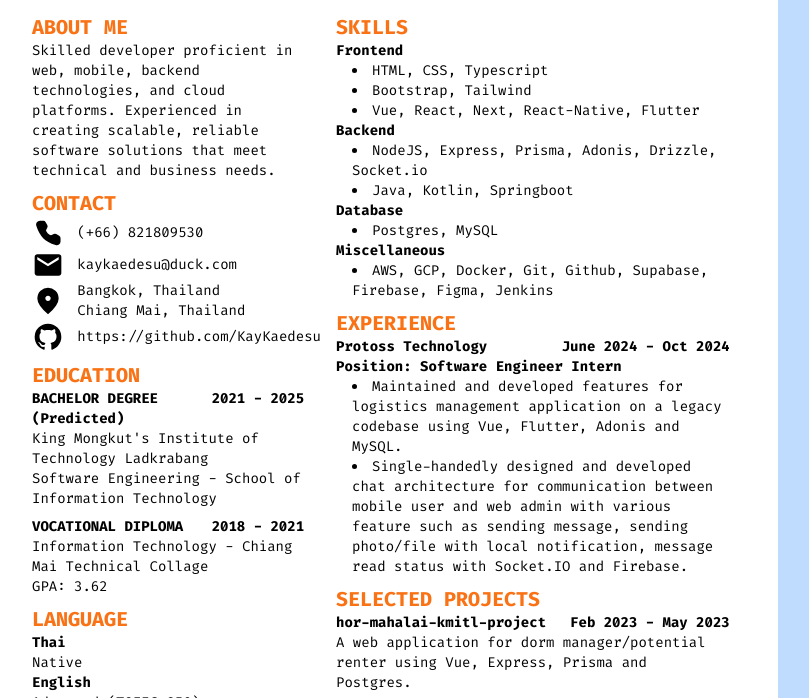
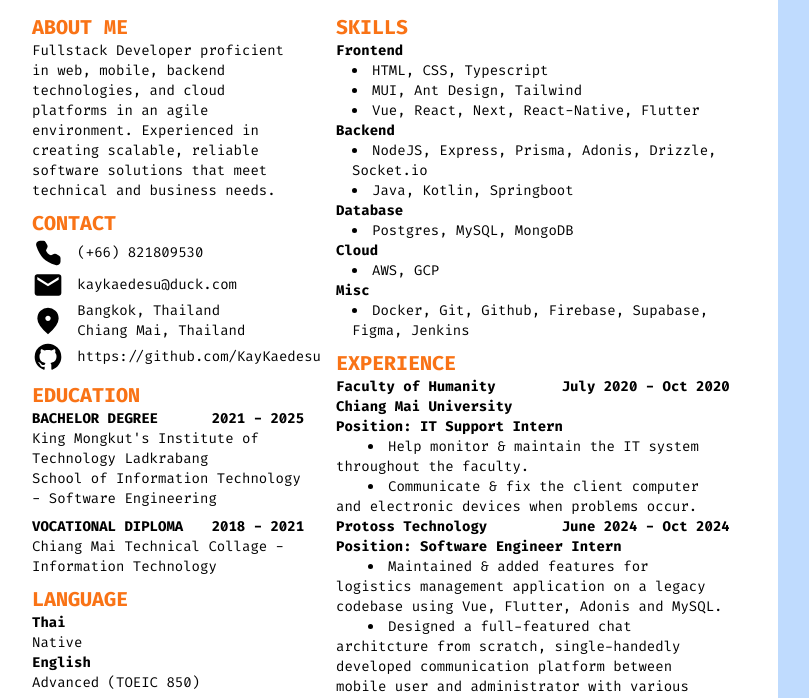
Before and after one commit to KayKaedesu/supersimpleresume, a website: page index.html in a window 1280 px wide. Shown: the part 119-817 px from the top of the page, without its empty margins (16-825 px from the left). Drawn offline with nearby package versions, Linux system fonts and the light colour scheme.

Commit message:
adjust description and styling

```diff
--- a/index.html
+++ b/index.html
@@ -3,10 +3,7 @@
   <head>
     <link rel="preconnect" href="https://fonts.googleapis.com" />
     <link rel="preconnect" href="https://fonts.gstatic.com" crossorigin />
-    <link
-      href="https://fonts.googleapis.com/css2?family=Fira+Code:wght@300..700&family=Nunito+Sans:ital,opsz,wght@0,6..12,200..1000;1,6..12,200..1000&display=swap"
-      rel="stylesheet"
-    />
+    <link href="https://fonts.googleapis.com/css2?family=Fira+Code:wght@300..700&family=Nunito+Sans:ital,opsz,wght@0,6..12,200..1000;1,6..12,200..1000&display=swap" rel="stylesheet" />
     <meta charset="UTF-8" />
     <meta name="viewport" content="width=device-width, initial-scale=1.0" />
     <script src="https://cdn.tailwindcss.com"></script>
@@ -39,73 +36,30 @@
             <h3 class="text-xl font-bold text-kmitl">ABOUT ME</h3>
             <!-- <div class="w-full h-[0.1in] bg-kmitl mb-2"></div> -->
             <div>
-              <p>
-                Skilled developer proficient in web, mobile, backend technologies, and cloud
-                platforms. Experienced in creating scalable, reliable software solutions that meet
-                technical and business needs.
-              </p>
+              <p>Fullstack Developer proficient in web, mobile, backend technologies, and cloud platforms in an agile environment. Experienced in creating scalable, reliable software solutions that meet technical and business needs.</p>
             </div>
           </section>
           <section>
             <h3 class="text-xl font-bold text-kmitl">CONTACT</h3>
             <!-- <div class="w-full h-[0.1in] bg-kmitl mb-2"></div> -->
             <div class="grid grid-cols-12 justify-items-start place-items-start items-center">
-              <svg
-                class="col-span-2"
-                xmlns="http://www.w3.org/2000/svg"
-                width="32"
-                height="32"
-                viewBox="0 0 48 48"
-              >
-                <path
-                  fill="currentColor"
-                  stroke="currentColor"
-                  stroke-linejoin="round"
-                  stroke-width="4"
-                  d="M16.996 7.686a2 2 0 0 1 1.749 1.03l2.446 4.406a2 2 0 0 1 .04 1.865l-2.356 4.714s.683 3.511 3.541 6.37c2.859 2.858 6.358 3.53 6.358 3.53l4.713-2.357a2 2 0 0 1 1.866.04l4.42 2.458A2 2 0 0 1 40.8 31.49v5.073c0 2.584-2.4 4.45-4.848 3.624c-5.028-1.697-12.833-4.927-17.78-9.874c-4.946-4.947-8.177-12.751-9.873-17.78c-.826-2.447 1.04-4.847 3.624-4.847z"
-                />
+              <svg class="col-span-2" xmlns="http://www.w3.org/2000/svg" width="32" height="32" viewBox="0 0 48 48">
+                <path fill="currentColor" stroke="currentColor" stroke-linejoin="round" stroke-width="4" d="M16.996 7.686a2 2 0 0 1 1.749 1.03l2.446 4.406a2 2 0 0 1 .04 1.865l-2.356 4.714s.683 3.511 3.541 6.37c2.859 2.858 6.358 3.53 6.358 3.53l4.713-2.357a2 2 0 0 1 1.866.04l4.42 2.458A2 2 0 0 1 40.8 31.49v5.073c0 2.584-2.4 4.45-4.848 3.624c-5.028-1.697-12.833-4.927-17.78-9.874c-4.946-4.947-8.177-12.751-9.873-17.78c-.826-2.447 1.04-4.847 3.624-4.847z" />
               </svg>
               <p class="col-span-10">(+66) 821809530</p>
-              <svg
-                class="col-span-2"
-                xmlns="http://www.w3.org/2000/svg"
-                width="32"
-                height="32"
-                viewBox="0 0 24 24"
-              >
-                <path
-                  fill="currentColor"
-                  d="M4 20q-.825 0-1.412-.587T2 18V6q0-.825.588-1.412T4 4h16q.825 0 1.413.588T22 6v12q0 .825-.587 1.413T20 20zm8-7l8-5V6l-8 5l-8-5v2z"
-                />
+              <svg class="col-span-2" xmlns="http://www.w3.org/2000/svg" width="32" height="32" viewBox="0 0 24 24">
+                <path fill="currentColor" d="M4 20q-.825 0-1.412-.587T2 18V6q0-.825.588-1.412T4 4h16q.825 0 1.413.588T22 6v12q0 .825-.587 1.413T20 20zm8-7l8-5V6l-8 5l-8-5v2z" />
               </svg>
               <p class="col-span-10">kaykaedesu@duck.com</p>
-              <svg
-                xmlns="http://www.w3.org/2000/svg"
-                width="32"
-                height="32"
-                viewBox="0 0 24 24"
-                class="col-span-2"
-              >
-                <path
-                  fill="currentColor"
-                  d="M12 12q.825 0 1.413-.587T14 10q0-.825-.587-1.412T12 8q-.825 0-1.412.588T10 10q0 .825.588 1.413T12 12m0 10q-4.025-3.425-6.012-6.362T4 10.2q0-3.75 2.413-5.975T12 2q3.175 0 5.588 2.225T20 10.2q0 2.5-1.987 5.438T12 22"
-                />
+              <svg xmlns="http://www.w3.org/2000/svg" width="32" height="32" viewBox="0 0 24 24" class="col-span-2">
+                <path fill="currentColor" d="M12 12q.825 0 1.413-.587T14 10q0-.825-.587-1.412T12 8q-.825 0-1.412.588T10 10q0 .825.588 1.413T12 12m0 10q-4.025-3.425-6.012-6.362T4 10.2q0-3.75 2.413-5.975T12 2q3.175 0 5.588 2.225T20 10.2q0 2.5-1.987 5.438T12 22" />
               </svg>
               <div class="col-span-10">
                 <p>Bangkok, Thailand</p>
                 <p>Chiang Mai, Thailand</p>
               </div>
-              <svg
-                class="col-span-2"
-                xmlns="http://www.w3.org/2000/svg"
-                width="32"
-                height="32"
-                viewBox="0 0 24 24"
-              >
-                <path
-                  fill="currentColor"
-                  d="M12 2A10 10 0 0 0 2 12c0 4.42 2.87 8.17 6.84 9.5c.5.08.66-.23.66-.5v-1.69c-2.77.6-3.36-1.34-3.36-1.34c-.46-1.16-1.11-1.47-1.11-1.47c-.91-.62.07-.6.07-.6c1 .07 1.53 1.03 1.53 1.03c.87 1.52 2.34 1.07 2.91.83c.09-.65.35-1.09.63-1.34c-2.22-.25-4.55-1.11-4.55-4.92c0-1.11.38-2 1.03-2.71c-.1-.25-.45-1.29.1-2.64c0 0 .84-.27 2.75 1.02c.79-.22 1.65-.33 2.5-.33c.85 0 1.71.11 2.5.33c1.91-1.29 2.75-1.02 2.75-1.02c.55 1.35.2 2.39.1 2.64c.65.71 1.03 1.6 1.03 2.71c0 3.82-2.34 4.66-4.57 4.91c.36.31.69.92.69 1.85V21c0 .27.16.59.67.5C19.14 20.16 22 16.42 22 12A10 10 0 0 0 12 2"
-                />
+              <svg class="col-span-2" xmlns="http://www.w3.org/2000/svg" width="32" height="32" viewBox="0 0 24 24">
+                <path fill="currentColor" d="M12 2A10 10 0 0 0 2 12c0 4.42 2.87 8.17 6.84 9.5c.5.08.66-.23.66-.5v-1.69c-2.77.6-3.36-1.34-3.36-1.34c-.46-1.16-1.11-1.47-1.11-1.47c-.91-.62.07-.6.07-.6c1 .07 1.53 1.03 1.53 1.03c.87 1.52 2.34 1.07 2.91.83c.09-.65.35-1.09.63-1.34c-2.22-.25-4.55-1.11-4.55-4.92c0-1.11.38-2 1.03-2.71c-.1-.25-.45-1.29.1-2.64c0 0 .84-.27 2.75 1.02c.79-.22 1.65-.33 2.5-.33c.85 0 1.71.11 2.5.33c1.91-1.29 2.75-1.02 2.75-1.02c.55 1.35.2 2.39.1 2.64c.65.71 1.03 1.6 1.03 2.71c0 3.82-2.34 4.66-4.57 4.91c.36.31.69.92.69 1.85V21c0 .27.16.59.67.5C19.14 20.16 22 16.42 22 12A10 10 0 0 0 12 2" />
               </svg>
               <p class="col-span-10">https://github.com/KayKaedesu</p>
             </div>
@@ -118,16 +72,16 @@
                 <h4 class="font-bold">BACHELOR DEGREE</h4>
                 <h4 class="font-bold">2021 - 2025</h4>
               </div>
-              <h4 class="font-bold">(Predicted)</h4>
+              <!-- <h4 class="font-bold">(Predicted March 2025)</h4> -->
               <p>King Mongkut's Institute of Technology Ladkrabang</p>
-              <p>Software Engineering - School of Information Technology</p>
+              <p>School of Information Technology - Software Engineering</p>
               <div class="mb-2"></div>
               <div class="flex justify-between">
                 <h4 class="font-bold">VOCATIONAL DIPLOMA</h4>
                 <h4 class="font-bold">2018 - 2021</h4>
               </div>
-              <p>Information Technology - Chiang Mai Technical Collage</p>
-              <p>GPA: 3.62</p>
+              <p>Chiang Mai Technical Collage - Information Technology</p>
+              <!-- <p>GPA: 3.62</p> -->
             </div>
           </section>
           <section>
@@ -146,7 +100,7 @@
             <h4 class="font-bold">Frontend</h4>
             <ul class="ml-4 list-disc list-inside">
               <li>HTML, CSS, Typescript</li>
-              <li>Bootstrap, Tailwind</li>
+              <li>MUI, Ant Design, Tailwind</li>
               <li>Vue, React, Next, React-Native, Flutter</li>
             </ul>
             <h4 class="font-bold">Backend</h4>
@@ -156,31 +110,40 @@
             </ul>
             <h4 class="font-bold">Database</h4>
             <ul class="ml-4 list-disc list-inside">
-              <li>Postgres, MySQL</li>
+              <li>Postgres, MySQL, MongoDB</li>
             </ul>
-            <h4 class="font-bold">Miscellaneous</h4>
+            <h4 class="font-bold">Cloud</h4>
             <ul class="ml-4 list-disc list-inside">
-              <li>AWS, GCP, Docker, Git, Github, Supabase, Firebase, Figma, Jenkins</li>
+              <li>AWS, GCP</li>
+            </ul>
+            <h4 class="font-bold">Misc</h4>
+            <ul class="ml-4 list-disc list-inside">
+              <li>Docker, Git, Github, Firebase, Supabase, Figma, Jenkins</li>
             </ul>
           </section>
           <section>
             <h3 class="text-xl font-bold text-kmitl">EXPERIENCE</h3>
             <!-- <div class="w-full h-[0.1in] bg-kmitl mb-2"></div> -->
             <div class="font-bold flex justify-between">
+              <div>
+                <h4>Faculty of Humanity</h4>
+                <h4>Chiang Mai University</h4>
+              </div>
+              <h4>July 2020 - Oct 2020</h4>
+            </div>
+            <p class="font-bold">Position: IT Support Intern</p>
+            <ul class="list-disc list-inside">
+              <li class="indent-8">Help monitor & maintain the IT system throughout the faculty.</li>
+              <li class="indent-8">Communicate & fix the client computer and electronic devices when problems occur.</li>
+            </ul>
+            <div class="font-bold flex justify-between">
               <h4>Protoss Technology</h4>
               <h4>June 2024 - Oct 2024</h4>
             </div>
             <p class="font-bold">Position: Software Engineer Intern</p>
-            <ul class="ml-4 list-disc list-inside">
-              <li>
-                Maintained and developed features for logistics management application on a legacy
-                codebase using Vue, Flutter, Adonis and MySQL.
-              </li>
-              <li>
-                Single-handedly designed and developed chat architecture for communication between
-                mobile user and web admin with various feature such as sending message, sending
-                photo/file with local notification, message read status with Socket.IO and Firebase.
-              </li>
+            <ul class="list-disc list-inside">
+              <li class="indent-8">Maintained & added features for logistics management application on a legacy codebase using Vue, Flutter, Adonis and MySQL.</li>
+              <li class="indent-8">Designed a full-featured chat architcture from scratch, single-handedly developed communication platform between mobile user and administrator with various feature including real-time file and photo sharing, local notifications, and message read status tracking, built with Socket.IO and Firebase.</li>
             </ul>
           </section>
           <section>
@@ -188,18 +151,21 @@
             <!-- <div class="w-full h-[0.1in] bg-kmitl mb-2"></div> -->
             <div class="font-bold flex justify-between">
               <h4>hor-mahalai-kmitl-project</h4>
-              <h4>Feb 2023 - May 2023</h4>
+              <!-- <h4>Feb 2023 - May 2023</h4> -->
             </div>
-            <p>
-              A web application for dorm manager/potential renter using Vue, Express, Prisma and
-              Postgres.
-            </p>
+            <!-- <ul class="ml-4 list-disc list-inside">
+              <li>A web application for dorm manager/potential renter using Vue, Express, Prisma and Postgres.</li>
+            </ul> -->
+            <p class="indent-8">A web application for dorm manager/potential renter using Vue, Express, Prisma and Postgres.</p>
             <div class="mb-2"></div>
             <div class="font-bold flex justify-between">
               <h4>Billionaire-store</h4>
-              <h4>Oct 2023 - Nov 2023</h4>
+              <!-- <h4>Oct 2023 - Nov 2023</h4> -->
             </div>
-            <p>A semi ERP/CRM project mostly built with Java in microservice architecture.</p>
+            <!-- <ul class="ml-4 list-disc list-inside">
+              <li>Led & developed a project about semi ERP/CRM mostly built with Java in microservice architecture.</li>
+            </ul> -->
+            <p class="indent-8">Led & developed a project about semi ERP/CRM mostly built with Java in microservice architecture.</p>
           </section>
         </div>
       </div>
```
Also changed, not shown: 1 other file.
